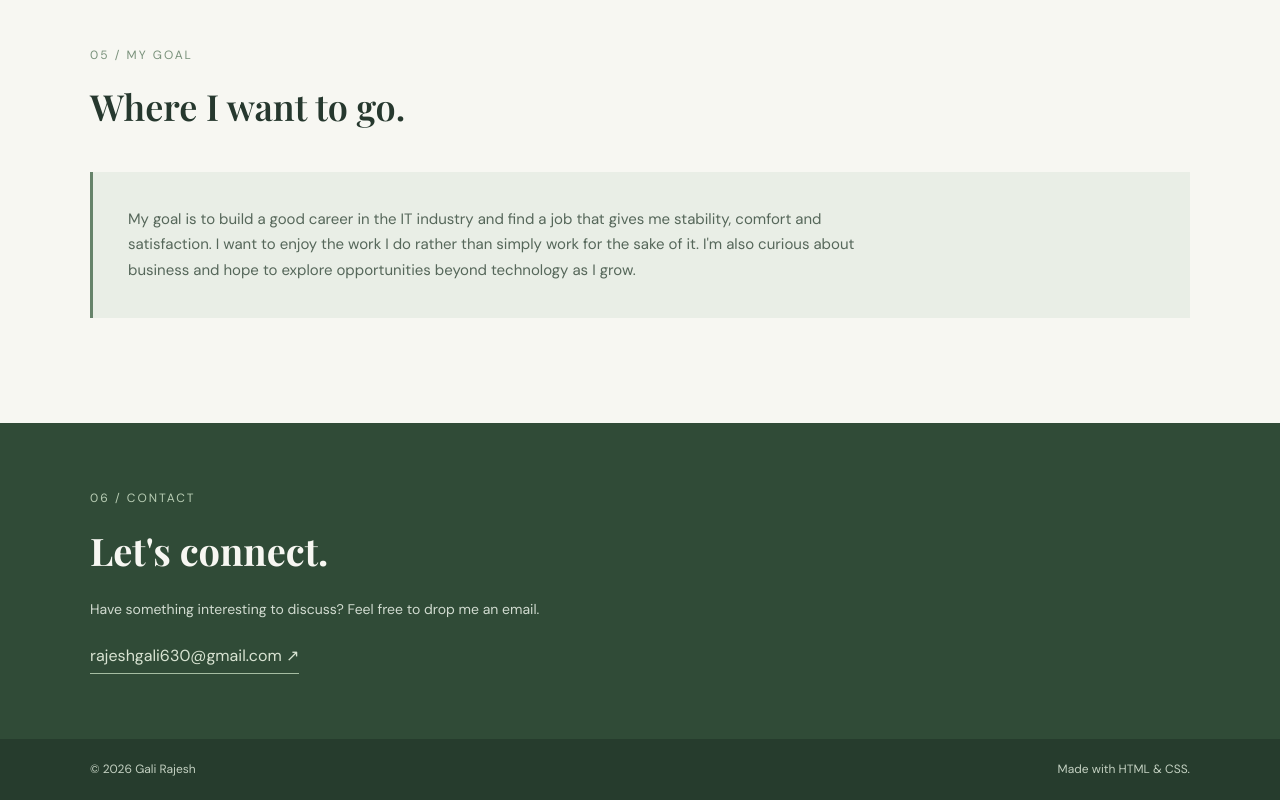
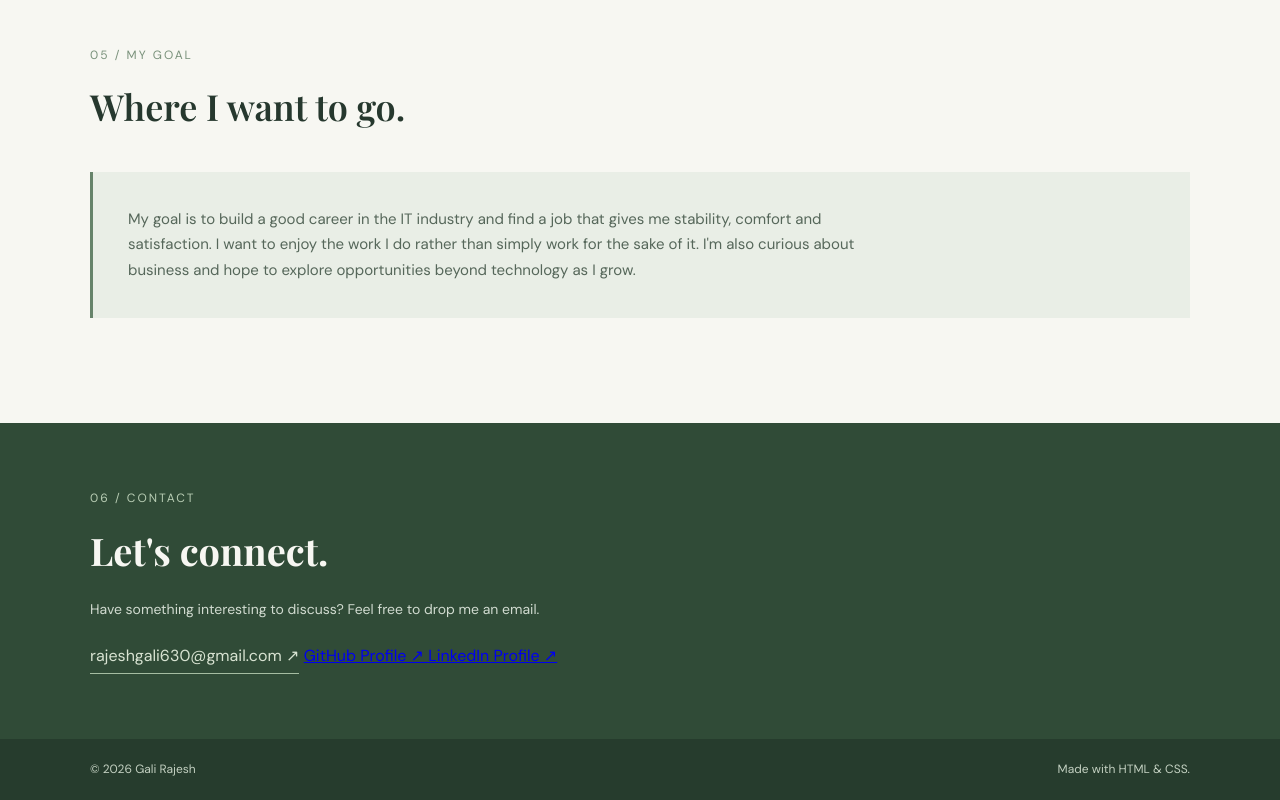
Before and after one commit to rajeshgali630-ux/rajesh-portfolio, a plain HTML site: page index.html in a window 1280 px wide. Shown: the part 2714-3514 px from the top of the page. Drawn offline with nearby package versions, Linux system fonts and the light colour scheme; a web font is replaced by a local one.

Commit message:
index.html

```diff
--- a/index.html
+++ b/index.html
@@ -631,6 +631,19 @@ footer {
        rajeshgali630@gmail.com ↗
     </a>
 
+<a class="github-link"
+   href="https://github.com/rajeshgali630-ux"
+   target="_blank" rel="noopener noreferrer">
+  GitHub Profile ↗
+</a>
+
+<a class="linkedIn-link"
+   href="https://www.linkedin.com/in/gali-rajesh-27975343b/"
+   target="_blank" rel="noopener noreferrer">
+  LinkedIn Profile ↗
+</a>
+
+
 </div>
 </div>
 
```
